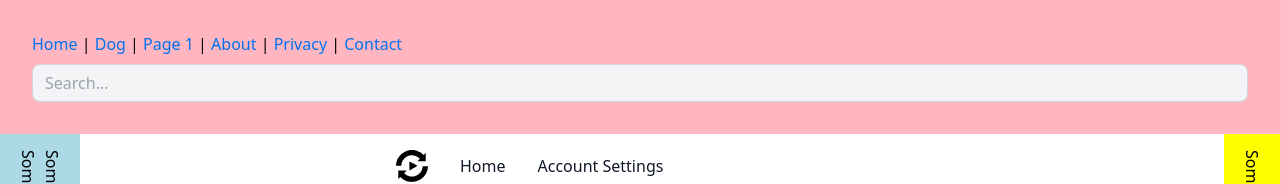
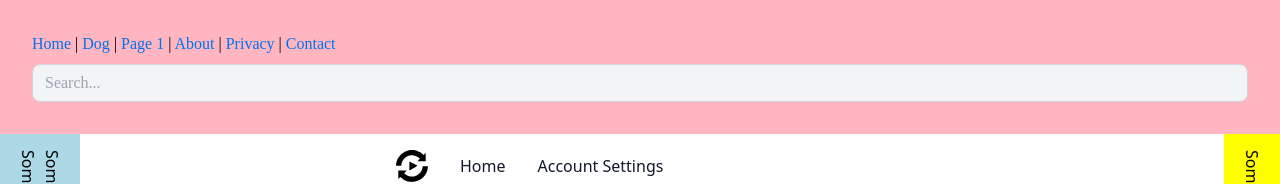
Before and after one commit to einSelbst/overnext, a Next.js app: page / in a window 1280 px wide. Shown: the top 184 px of the page. Built offline with nearby package versions, Linux system fonts and the light colour scheme; a web font is replaced by a local one.

Commit message:
look(font): use one of my new webfonts

```diff
--- a/src/styles/global.scss
+++ b/src/styles/global.scss
@@ -10,6 +10,7 @@ body {
 }
 
 header {
+  font-family: 'Sanista';
   background: lightpink;
   padding: 2rem;
   grid-column: 1 / 4;
```
